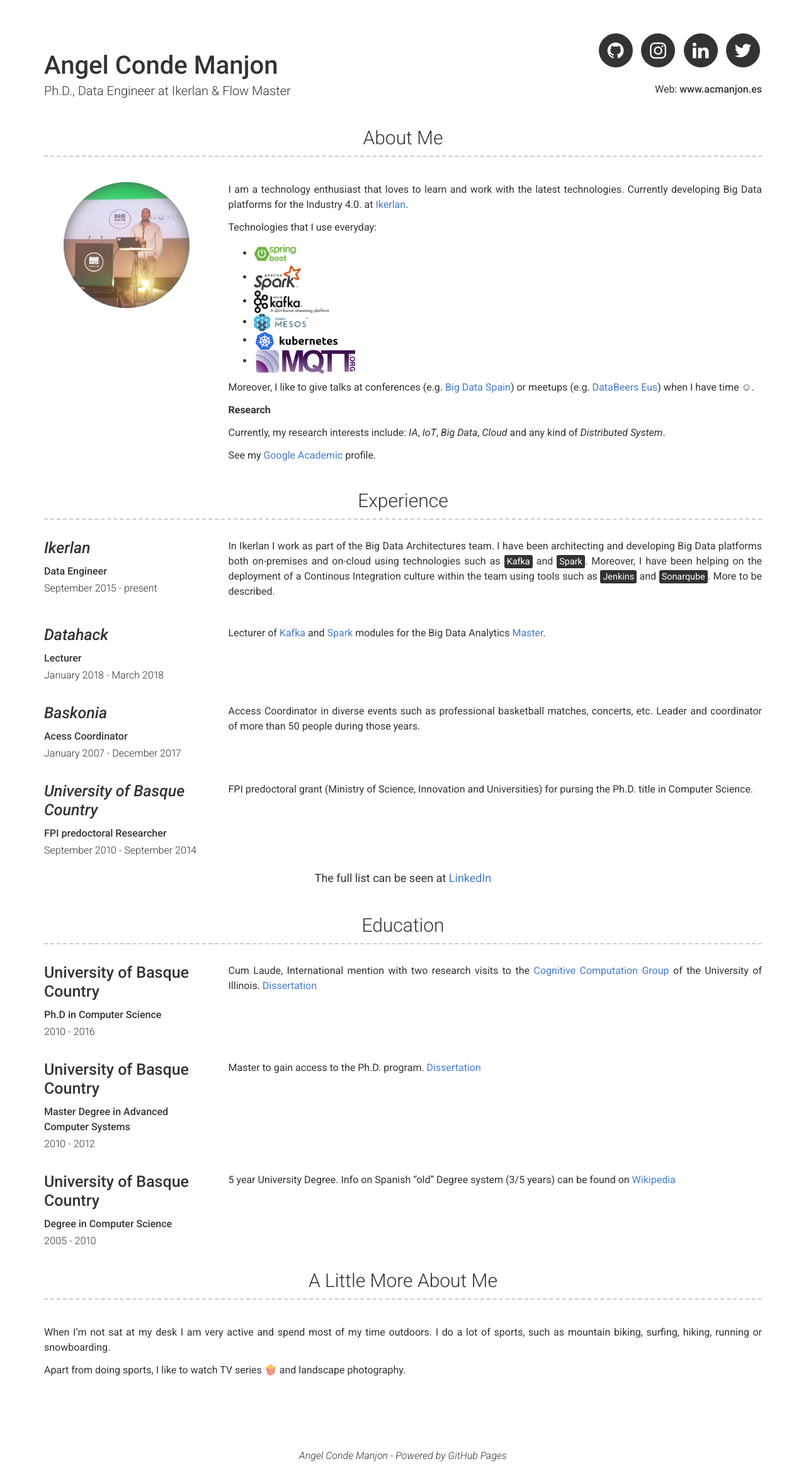
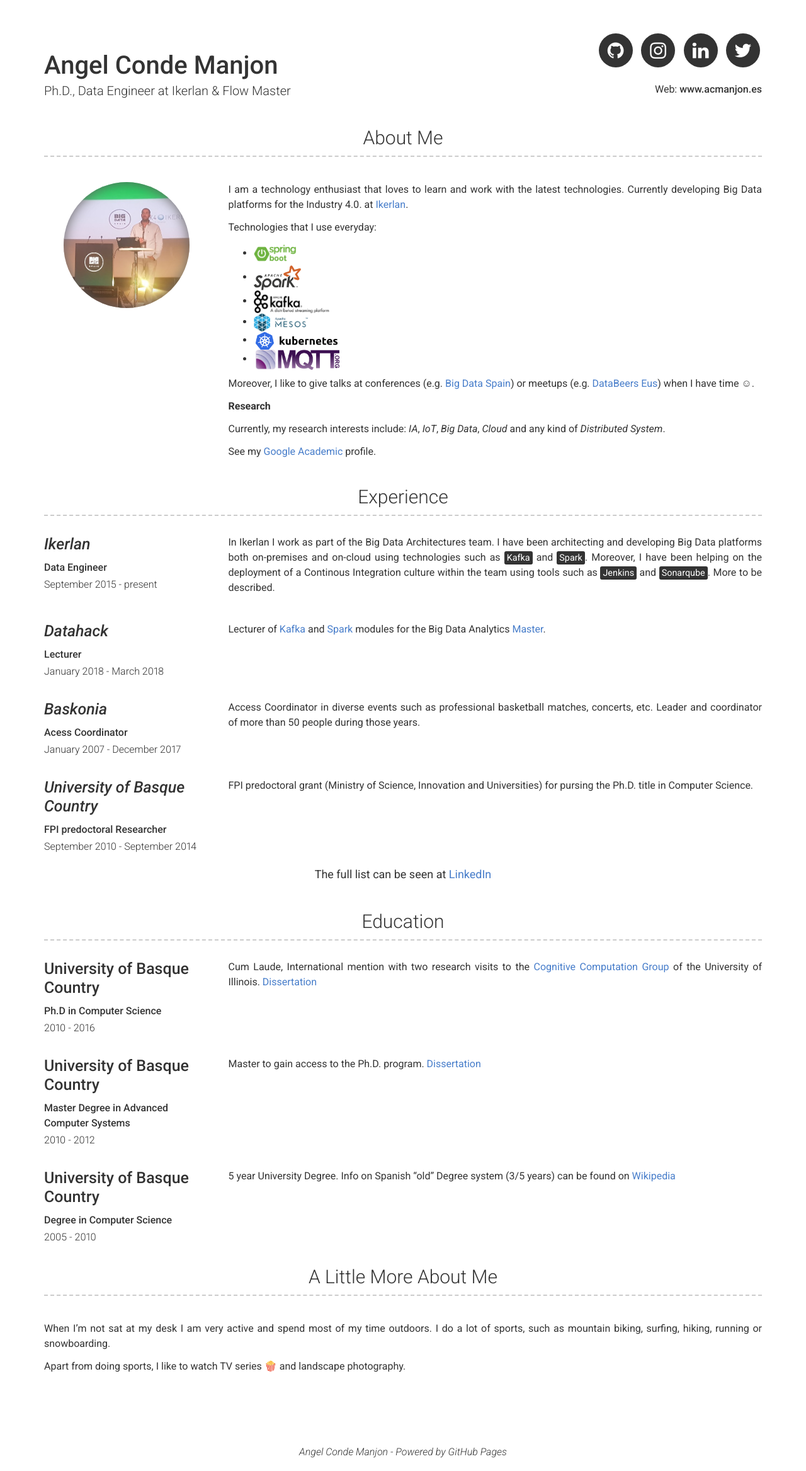
Before and after one commit to Neuw84/neuw84.github.io, a Jekyll site: the page built from index.md, in a window 1280 px wide. Shown: the whole page at 63% size. Built offline with Jekyll 4.4.1, drawn with Linux system fonts in a browser that asks for light colours.

Commit message:
Update _config.yml

```diff
--- a/_config.yml
+++ b/_config.yml
@@ -32,7 +32,7 @@ about_content: | # this will include new lines to allow paragraphs here you can
     * ![Kafka](assets/kafka_logo.png){:height="36px"}
     * ![Mesos](assets/images.png){:height="30px"}
     * &nbsp;![Kubernetes](assets/kubernetes-horizontal-color.png){:height="28x"}
-    * &nbsp;![MQTT](assets/MQTT.png){:height="38px"}
+    * &nbsp;![MQTT](assets/MQTT.png){:height="32px"}
 
    Moreover, I like to give talks at conferences (e.g. [Big Data Spain](https://www.bigdataspain.org/)) or meetups (e.g. [DataBeers Eus](https://databeerseus.tumblr.com/)) when I have time &#9786;.
 
```
